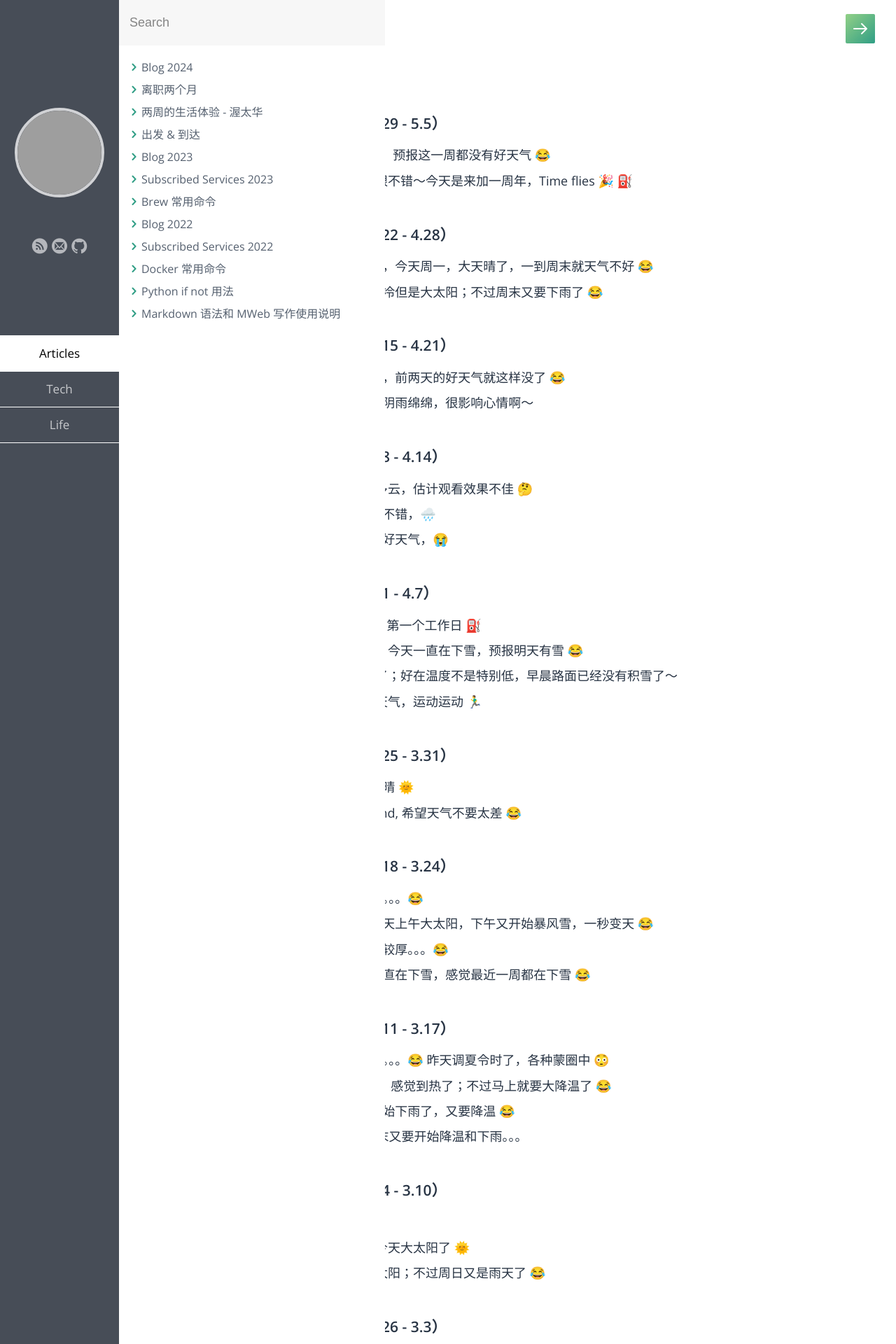
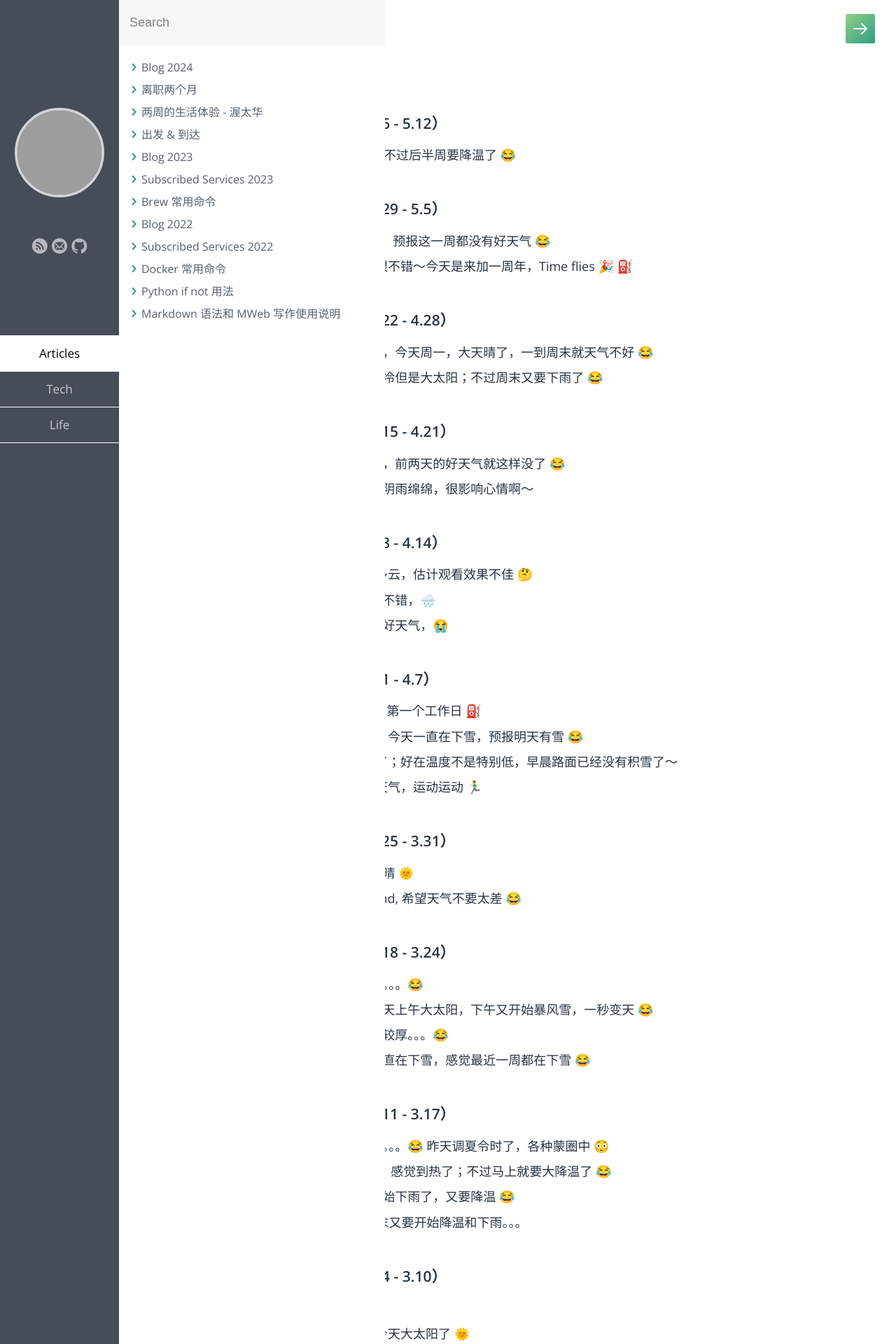
Before and after one commit to samxupeiran/samxupeiran.github.io, a Jekyll site: the page built from _posts/life/2024-01-02-my-blog.md, in a window 1280 px wide. Shown: the top 1920 px of the page at 70% size. Built offline with Jekyll 4.4.1, drawn with Linux system fonts in a browser that asks for light colours; some web fonts are replaced; grey boxes are pictures that could not be loaded.

Commit message:
feat: add weekly blog 5/6

```diff
--- a/_posts/life/2024-01-02-my-blog.md
+++ b/_posts/life/2024-01-02-my-blog.md
@@ -5,6 +5,9 @@ category: Life
 tags: Blog
 ---
 
+
+- ### 2024 年 5 月 第 2 周（5.6 - 5.12）
+     - 5.6 今天温度到 20 度了，不过后半周要降温了 😂
 
 - ### 2024 年 5 月 第 1 周（4.29 - 5.5）
      - 4.29 周一，4 月快结束了，预报这一周都没有好天气 😂
```
